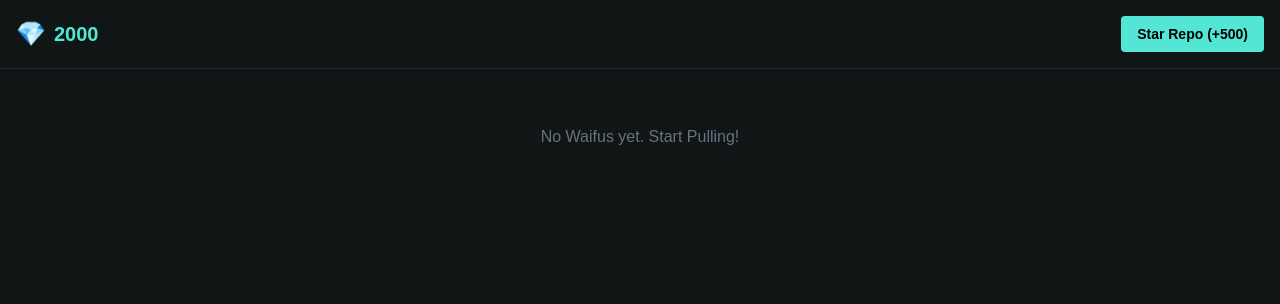
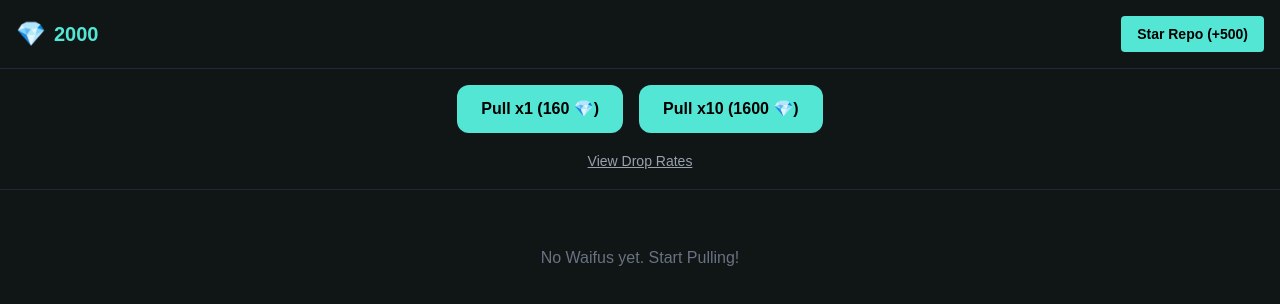
Before and after one commit to fatuhsa/friday, a React (Vite) app: page / in a window 1280 px wide. Shown: the top 304 px of the page. Built offline with nearby package versions, Linux system fonts and the light colour scheme.

Commit message:
feat: add gacha screen and pulling mechanics

```diff
--- a/src/App.tsx
+++ b/src/App.tsx
@@ -1,6 +1,7 @@
 import { useGameState } from './hooks/useGameState';
 import { Dashboard } from './components/Dashboard';
 import { Inventory } from './components/Inventory';
+import { GachaScreen } from './components/GachaScreen';
 import type { Character } from './types';
 
 export default function App() {
@@ -14,14 +15,15 @@ export default function App() {
   };
 
   const handleStar = () => {
-    window.open('https://github.com', '_blank');
+    window.open('https://github.com', '_blank', 'noopener,noreferrer');
     state.addGems(500);
     state.claimStarReward();
   };
 
   return (
-    <div className="min-h-screen flex flex-col pb-20">
+    <div className="min-h-screen flex flex-col pb-20 bg-[#101516] text-white">
       <Dashboard gems={state.gems} hasClaimedStarReward={state.hasClaimedStarReward} onClaimStarReward={handleStar} />
+      <GachaScreen gems={state.gems} onDeductGems={state.deductGems} onCharactersPulled={state.addCharacters} />
       <div className="flex-grow">
         <Inventory collection={state.collection} onRecycle={handleRecycle} />
       </div>
--- /dev/null
+++ b/src/components/GachaScreen.tsx
@@ -0,0 +1,65 @@
+import { useState } from 'react';
+import { rollRarity, fetchCharacters } from '../utils/gachaLogic';
+import type { Character } from '../types';
+
+interface Props {
+  gems: number;
+  onDeductGems: (amount: number) => boolean;
+  onCharactersPulled: (chars: Character[]) => void;
+}
+
+export function GachaScreen({ gems, onDeductGems, onCharactersPulled }: Props) {
+  const [loading, setLoading] = useState(false);
+  const [showRates, setShowRates] = useState(false);
+
+  const handlePull = async (count: number, cost: number) => {
+    if (loading) return;
+    if (!onDeductGems(cost)) {
+      alert("Not enough gems!");
+      return;
+    }
+
+    setLoading(true);
+    try {
+      const rarities = rollRarity(count);
+      const newChars = await fetchCharacters(rarities);
+      onCharactersPulled(newChars);
+    } catch (e) {
+      alert("Network error fetching characters");
+    } finally {
+      setLoading(false);
+    }
+  };
+
+  return (
+    <div className="p-4 bg-[#101516] border-b border-gray-800">
+      <div className="flex justify-center gap-4 mb-4">
+        <button
+          disabled={loading || gems < 160}
+          onClick={() => handlePull(1, 160)}
+          className="bg-neon-mint text-black px-6 py-3 rounded-xl font-bold disabled:opacity-50 cursor-pointer"
+        >
+          {loading ? 'Pulling...' : 'Pull x1 (160 💎)'}
+        </button>
+        <button
+          disabled={loading || gems < 1600}
+          onClick={() => handlePull(10, 1600)}
+          className="bg-neon-mint text-black px-6 py-3 rounded-xl font-bold disabled:opacity-50 cursor-pointer"
+        >
+           {loading ? 'Pulling...' : 'Pull x10 (1600 💎)'}
+        </button>
+      </div>
+
+      <div className="text-center">
+        <button onClick={() => setShowRates(!showRates)} className="text-gray-400 underline text-sm cursor-pointer">
+          View Drop Rates
+        </button>
+        {showRates && (
+          <div className="mt-2 text-xs text-gray-300" data-testid="drop-rates">
+            SSR: 5% | SR: 20% | R: 75%
+          </div>
+        )}
+      </div>
+    </div>
+  );
+}
```
Also changed, not shown: 1 other file (tests, documents, lock files or other folders).
